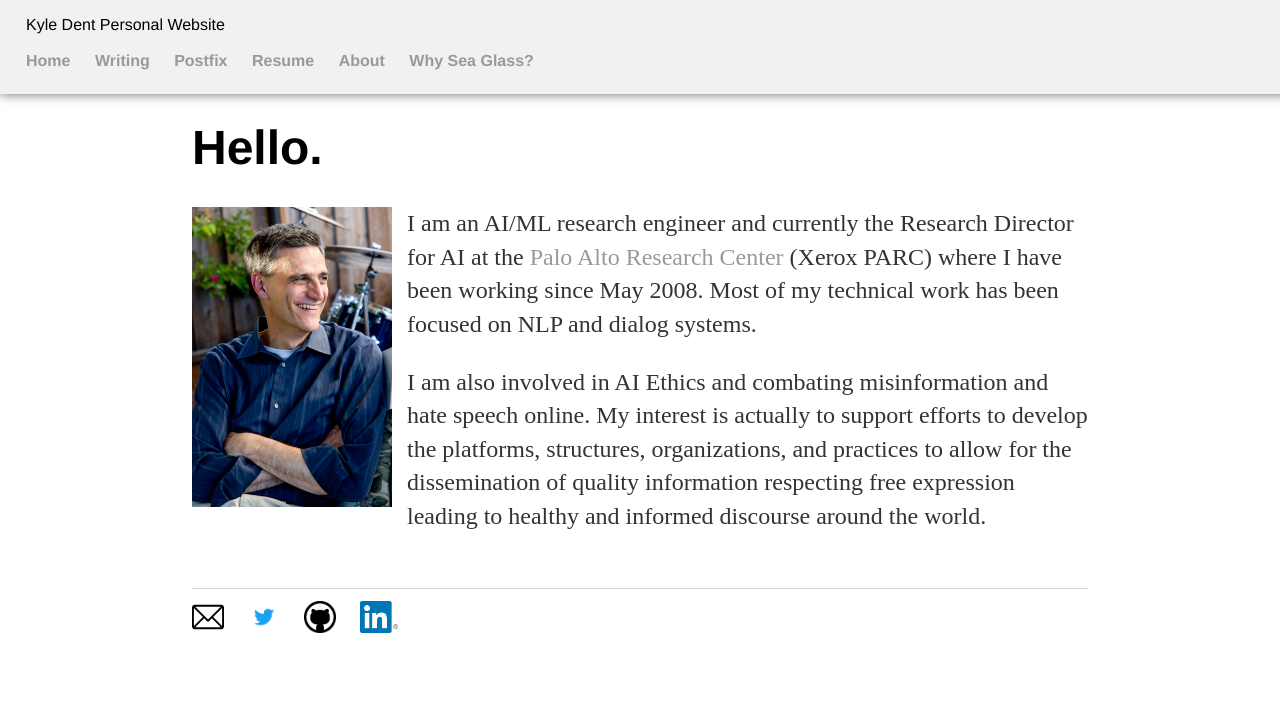
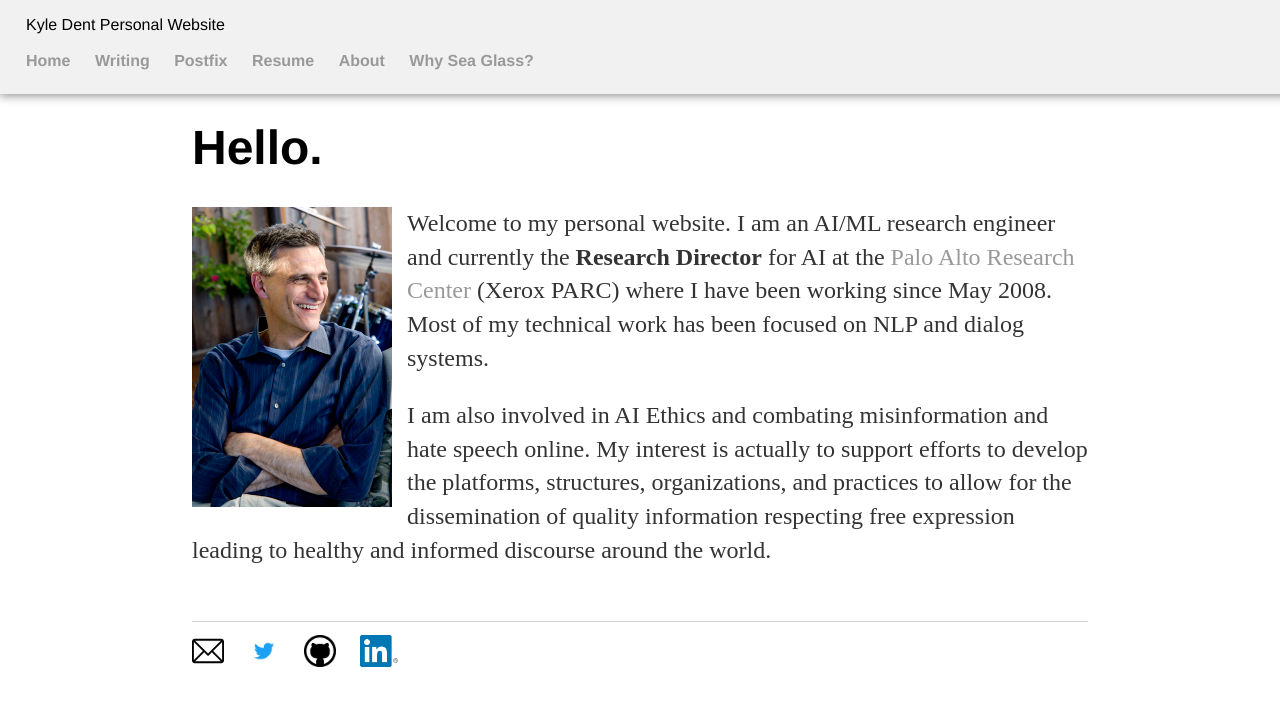
Before and after one commit to kdent/kdent.github.io, a Jekyll site: the page built from index.html, in a window 1280 px wide. Shown: the top 706 px of the page. Built offline with Jekyll 4.4.1, drawn with Linux system fonts in a browser that asks for light colours.

Commit message:
Added to home page.

```diff
--- a/index.html
+++ b/index.html
@@ -7,10 +7,10 @@ title: Kyle Dent Personal Website
 
 <img src="images/kylephoto.jpg" height="300px" width="200px" alt="Photo of Kyle Dent" align="left" style="padding-right:15px">
 <p>
-I am an AI/ML research engineer and currently the Research Director for AI at
-the <a href="https://www.parc.com/">Palo Alto Research Center</a> (Xerox PARC)
-where I have been working since May 2008.  Most of my technical work has been
-focused on NLP and dialog systems.
+Welcome to my personal website. I am an AI/ML research engineer and currently
+the <b>Research Director</b> for AI at the <a href="https://www.parc.com/">Palo
+Alto Research Center</a> (Xerox PARC) where I have been working since May 2008.
+Most of my technical work has been focused on NLP and dialog systems.
 </p>
 <p>
 I am also involved in AI Ethics and combating misinformation and hate speech
```
